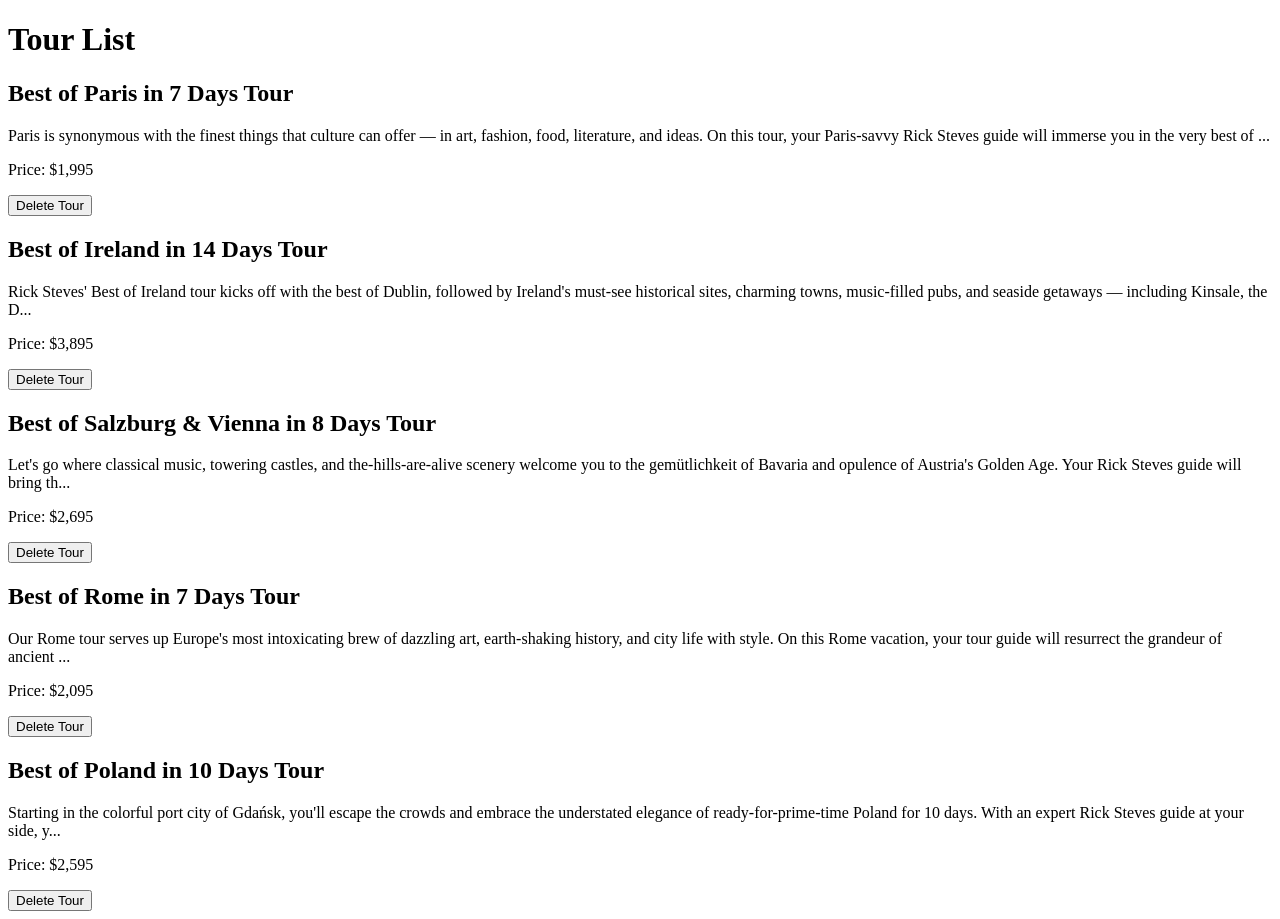
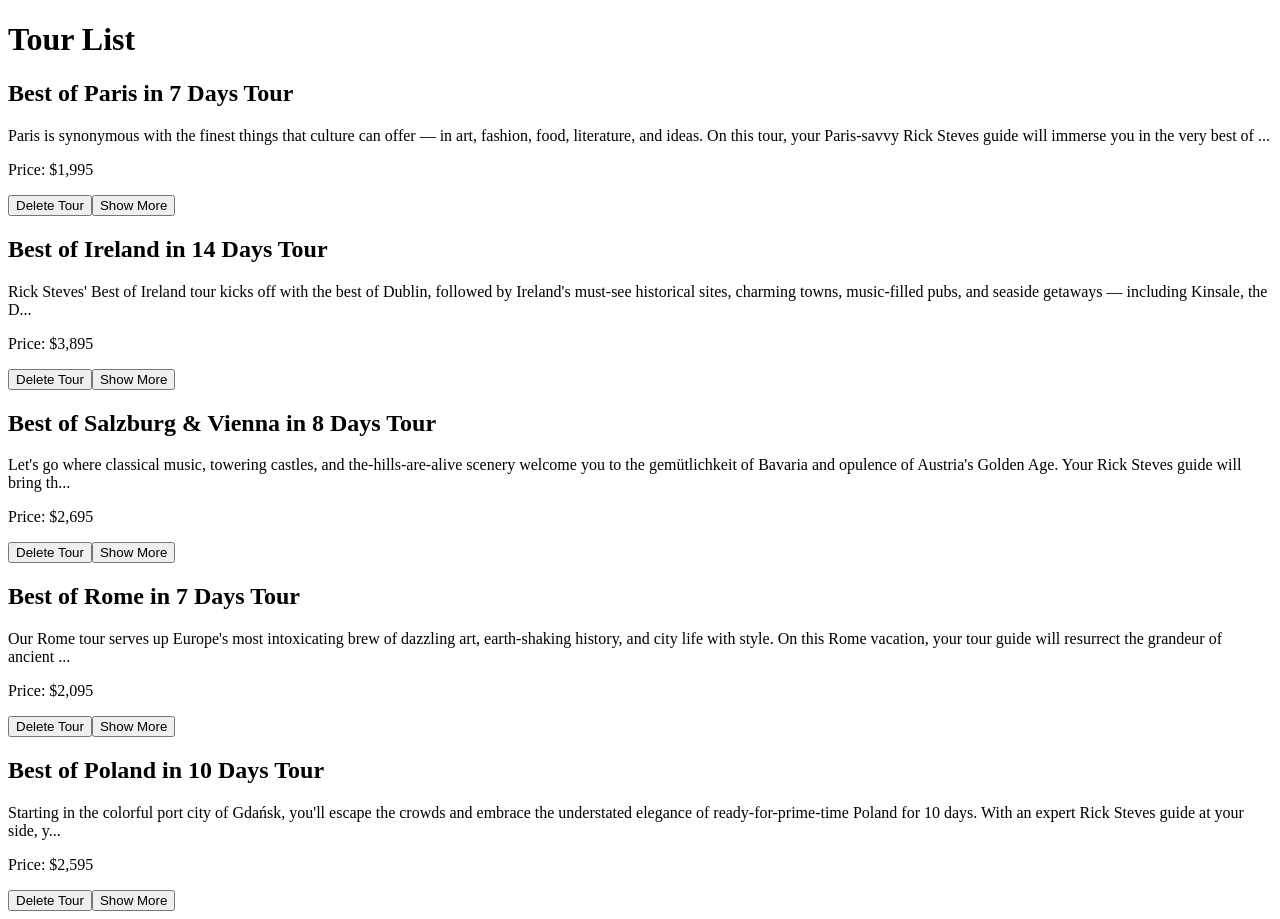
Before and after one commit to acciojob/tours-shubham-bhutada, a React app: page / in a window 1280 px wide. Built offline with nearby package versions, Linux system fonts and the light colour scheme.

Commit message:
testcase 2

```diff
--- a/src/components/App.js
+++ b/src/components/App.js
@@ -4,18 +4,25 @@
 const App = () => {
   const [tours, setTours] = useState([]);
   const [loading, setLoading] = useState(true);
+  const [showMore, setShowMore] = useState({});
 
   useEffect(() => {
-    // Simulate fetching data from an API
     setTimeout(() => {
       setTours(tourData);
       setLoading(false);
-    }, 1000); // Simulating a 1-second delay for loading
+    }, 1000);
   }, []);
 
   const handleDeleteTour = (id) => {
     const updatedTours = tours.filter((tour) => tour.id !== id);
     setTours(updatedTours);
+  };
+
+  const handleShowMore = (id) => {
+    setShowMore((prevShowMore) => ({
+      ...prevShowMore,
+      [id]: !prevShowMore[id],
+    }));
   };
 
   const handleRefresh = () => {
@@ -47,7 +54,9 @@
             <div key={tour.id} className="single-tour">
               <h2>{tour.name}</h2>
               <p className="tour-info">
-                {tour.info.length > 200
+                {showMore[tour.id]
+                  ? tour.info
+                  : tour.info.length > 200
                   ? tour.info.slice(0, 200) + "..."
                   : tour.info}
               </p>
@@ -58,6 +67,9 @@
               >
                 Delete Tour
               </button>
+              <button onClick={() => handleShowMore(tour.id)}>
+                {showMore[tour.id] ? "See Less" : "Show More"}
+              </button>
             </div>
           ))}
         </div>
```
